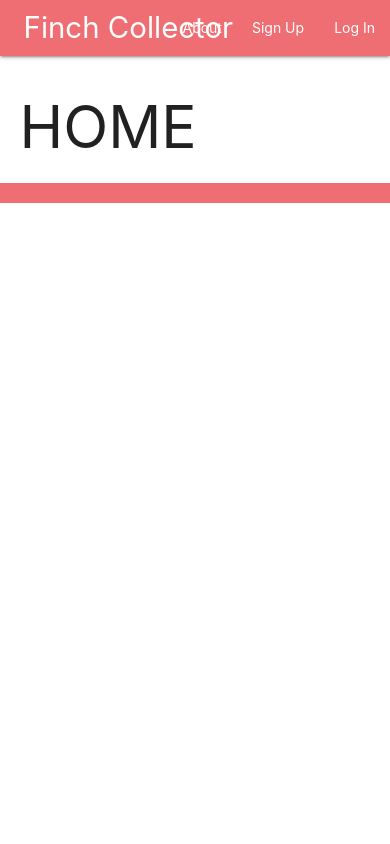
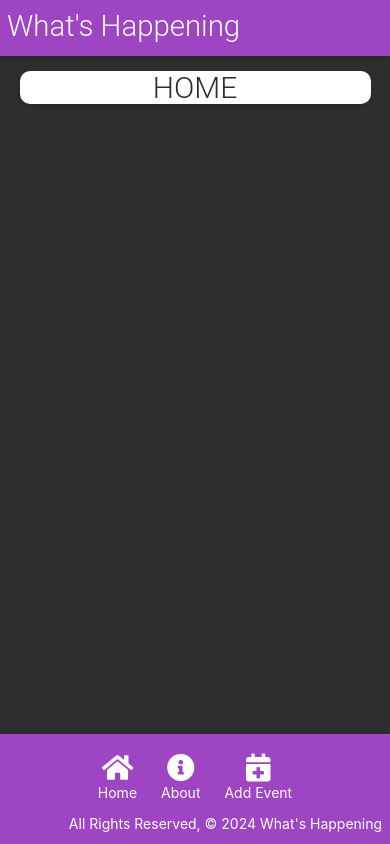
Before and after one commit to Quantumcode9/whats-happening, a Django app: page / in a window 390 px wide. Run offline with Django 5.2, Linux system fonts and the light colour scheme.

Commit message:
add form, css, nav-bar.
Added Create event temp, add styles, responsive nav bar, javascript for time and date form.

```diff
--- /dev/null
+++ b/whats_happening/main_app/forms.py
@@ -0,0 +1 @@
+from django.forms import ModelForm
--- a/whats_happening/main_app/models.py
+++ b/whats_happening/main_app/models.py
@@ -1,5 +1,7 @@
 from django.db import models
 from django.contrib.auth.models import User
+from datetime import date
+
 
 # Create your models here.
 #
--- /dev/null
+++ b/whats_happening/main_app/static/css/styles.css
@@ -0,0 +1,131 @@
+/* comment all changes made in here*/
+
+/* Comment this out if your having trouble seeing text outside containers  */
+body {
+background-color: #2d2d2d;
+color : #fff;
+}
+
+/* NAV & FOOTER */
+nav {
+    background-color: #9d45c3;
+    color: #fff;
+    padding: 10px 0;
+    box-shadow: 0 2px 4px rgba(0, 0, 0, 0.1);
+    margin-bottom: 15px;
+}
+nav a {
+    color: #fff;
+    text-decoration: none;
+    font-family: 'Trebuchet MS', 'Lucida Sans Unicode', 'Lucida Grande', 'Lucida Sans', Arial, sans-serif;
+    font-weight: 300;
+    font-weight: bold;
+    font-size: 20px;
+}
+
+.page-footer {
+    background-color: #9d45c3;
+    color: #fff;
+    padding: 10px 0;
+    box-shadow: 0 2px 4px rgba(0, 0, 0, 0.1);
+    position: fixed;
+    bottom: 0;
+    width: 100%;
+    text-align: center;
+}
+.page-footer a {
+    display: inline-block;
+    margin: 10px;
+    color: inherit;
+}
+
+.page-footer a i {
+    font-size: 2em;
+    display: block;
+}
+
+.page-footer a span {
+    font-size: 0.8em;
+    display: block;
+}
+
+/* CONTAINERS */
+.container {
+margin: 0 auto;
+padding: 0 20px;
+box-sizing: border-box;
+max-width: 600px;
+background-color: white;
+color: #2d2d2d;
+border-radius: 10px;
+box-shadow: 0 2px 4px rgba(0, 0, 0, 0.1);
+overflow: hidden;
+text-align: center;
+margin-bottom: 15px;
+margin-top: 15px;
+}
+
+/* TEXT */
+h1 {
+font-family: 'Roboto', sans-serif;
+font-weight: 300;
+font-size: 40px;
+margin: 0;
+}
+
+p {
+    font-family: 'Roboto', sans-serif;
+    font-weight: 300;
+    font-size: 20px;
+    margin: 0;
+    }
+
+
+
+/* CARDS */
+
+
+/* BUTTONS */
+
+
+/* FORMS */
+
+
+/* IMAGES */
+
+
+/* MEDIA QUERIES */
+
+/* Footer Navbar Mobile Screens */
+@media screen and (max-width: 600px) {
+    .page-footer a {
+        display: inline-block;
+        text-align: space-between;
+    }
+   .navbar-fixed a {
+        display: none;
+    }
+}
+
+/* For Larger Screens */
+@media screen and (min-width: 601px) {
+    .page-footer a {
+        display: none;
+    }
+    .navbar-fixed a {
+        display: inline-block;
+    }
+}
+
+/* text for Mobile Screens */
+@media screen and (max-width: 600px) {
+    h1 {
+        font-size: 30px;
+    }
+    p {
+        font-size: 16px;
+    }
+}
+
+
+/* MISCELLANEOUS */
--- a/whats_happening/main_app/templates/base.html
+++ b/whats_happening/main_app/templates/base.html
@@ -4,32 +4,34 @@
 <head>
     <meta charset="UTF-8">
     <meta name="viewport" content="width=device-width, initial-scale=1.0">
-    <title>FinchCollector</title>
+    <title>WhatsHappening</title>
     <link rel="stylesheet" href="https://cdnjs.cloudflare.com/ajax/libs/materialize/1.0.0/css/materialize.min.css">
-    <link rel="stylesheet" type="text/css" href="{% static 'css/style.css' %}">
+    <link rel="stylesheet" type="text/css" href="{% static 'css/styles.css' %}">
+    <link rel="stylesheet" href="https://cdnjs.cloudflare.com/ajax/libs/font-awesome/5.15.3/css/all.min.css">
     <script src="https://cdnjs.cloudflare.com/ajax/libs/materialize/1.0.0/js/materialize.min.js"></script>
 </head>
 <body>
-    <header class="navbar-fixed">
+<header class="navbar-fixed top-nav">
         <nav>
             <div class="nav-wrapper">
                 <ul>
                     <li>
-                        <a href="/" class="left brand-logo">
-                            &nbsp;&nbsp;Finch Collector
-                        </a>
+                    <h1 class="brand-logo left">What's Happening</h1>
+
                     </li>
                 </ul>
                 <ul class="right">
                         <!-- changes below -->
-                        <li><a href="{% url 'home' %}">About</a></li>
+                        <li><a href="{% url 'home' %}">Home</a></li>
+                        <li><a href="{% url 'about' %}">About</a></li>
+                        <li><a href="{% url 'events_create' %}">Add Event</a></li>
                         {% if user.is_authenticated %}
                         <li>
                         <form method="post" action="{% url 'logout' %}">
                             {% csrf_token %}
                             <button class="btn-flat white-text" type="submit">Log Out</button>
                         </form>
-                         </li>
+                        </li>
                         {% else %}
                         <!-- New Sign Up link -->
                         <li><a href="{% url 'signup' %}">Sign Up</a></li>
@@ -41,12 +43,16 @@
     </header>
     <main class="container">
         {% block content %}
-
         {% endblock %}
     </main>
+    <!-- The footer becomes the Nav Bar -->
     <footer class="page-footer">
+            <a href="{% url 'home' %}"><i class="fas fa-home"></i> Home</a>
+            <a href="{% url 'about' %}"><i class="fas fa-info-circle"></i> About</a>
+            <a href="{% url 'events_create' %}"><i class="fas fa-calendar-plus"></i> Add Event</a>
         <div class="right">
-            All Rights Reserved, &copy; 2024 Finch Collector &nbsp;
+            All Rights Reserved, &copy; 2024 What's Happening &nbsp;
+            <!--^^ This may need to go ^^-->
         </div>
     </footer>
 </body>
--- a/whats_happening/main_app/urls.py
+++ b/whats_happening/main_app/urls.py
@@ -4,5 +4,9 @@ from . import views
 urlpatterns = [
     path('', views.home, name='home'),
    # path('about/', views.about, name='about')
+    path('about/', views.about, name='about'),
    path('accounts/signup/', views.signup, name='signup'),
+#    path('events/', views.events_index, name='index'),
+#    path('events/<int:event_id>/', views.events_detail, name='detail'),
+   path('events/create/', views.EventCreate.as_view(), name='events_create'),
 ]
--- a/whats_happening/main_app/views.py
+++ b/whats_happening/main_app/views.py
@@ -1,10 +1,23 @@
 from django.shortcuts import render, redirect
 from django.contrib.auth import login
 from django.contrib.auth.forms import UserCreationForm
+from django.views.generic.edit import CreateView, UpdateView, DeleteView
+from django.views.generic import ListView
+from django.views.generic.detail import DetailView
+from .models import Event
+
+
+class EventCreate(CreateView):
+    model = Event
+    fields = ['name', 'location', 'start_time', 'end_time']  # replace with your actual fields
 
 # Create your views here.
 def home(request):
     return render(request, 'home.html')
+
+
+def about(request):
+    return render(request, 'about.html')
 
 def signup(request):
   error_message = ''
@@ -24,3 +37,8 @@ def signup(request):
   form = UserCreationForm()
   context = {'form': form, 'error_message': error_message}
   return render(request, 'registration/signup.html', context)
+
+class EventCreate(CreateView):
+  model = Event
+  fields = ['name', 'venue', 'description', 'date', 'time',]
+  # success_url = '/'
--- a/whats_happening/whats_happening/settings.py
+++ b/whats_happening/whats_happening/settings.py
@@ -11,6 +11,7 @@ https://docs.djangoproject.com/en/5.0/ref/settings/
 """
 
 from pathlib import Path
+import os
 
 # Build paths inside the project like this: BASE_DIR / 'subdir'.
 BASE_DIR = Path(__file__).resolve().parent.parent
@@ -121,7 +122,7 @@ USE_TZ = True
 # Static files (CSS, JavaScript, Images)
 # https://docs.djangoproject.com/en/5.0/howto/static-files/
 
-STATIC_URL = 'static/'
+STATIC_URL = '/static/'
 LOGIN_REDIRECT_URL = '/'
 LOGOUT_REDIRECT_URL = '/'
 
```
Also changed, not shown: whats_happening/main_app/templates/about.html (added, +11 -0 lines), whats_happening/main_app/templates/main_app/event_form.html (added, +43 -0 lines).
